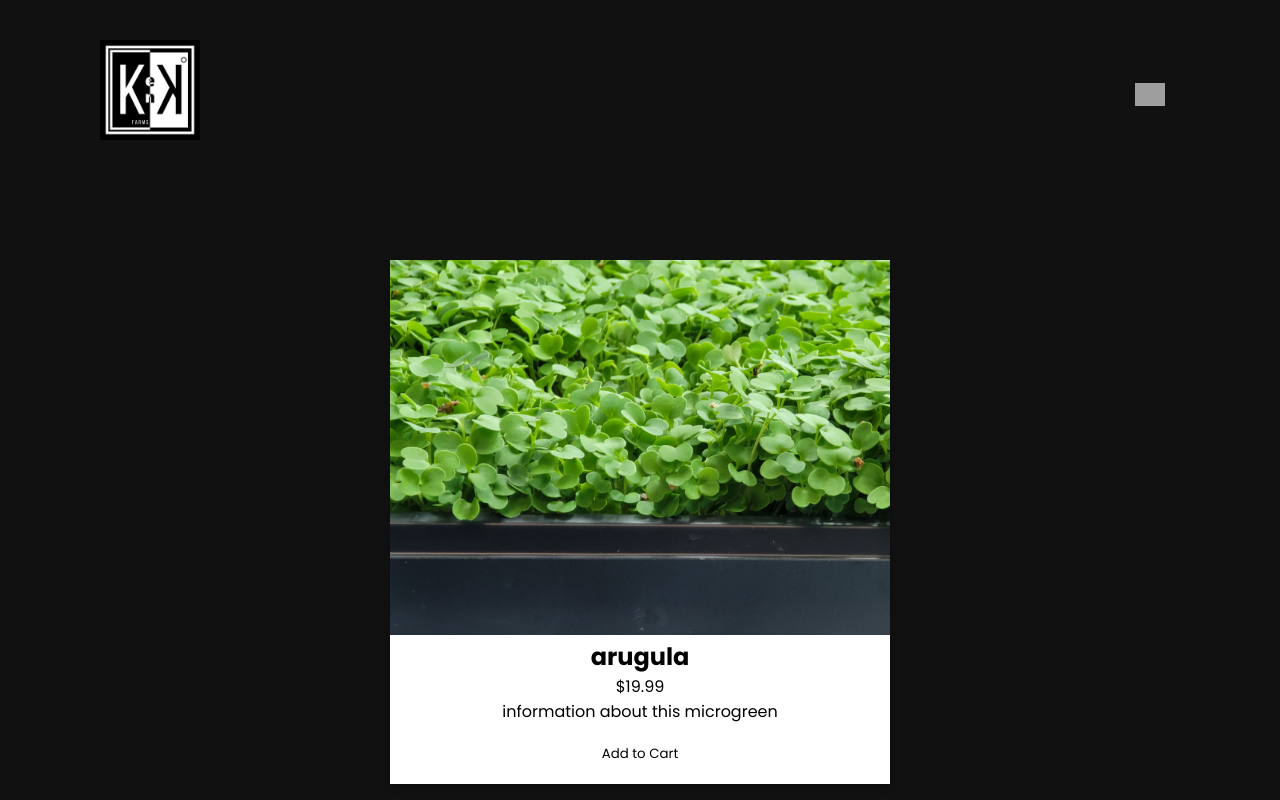
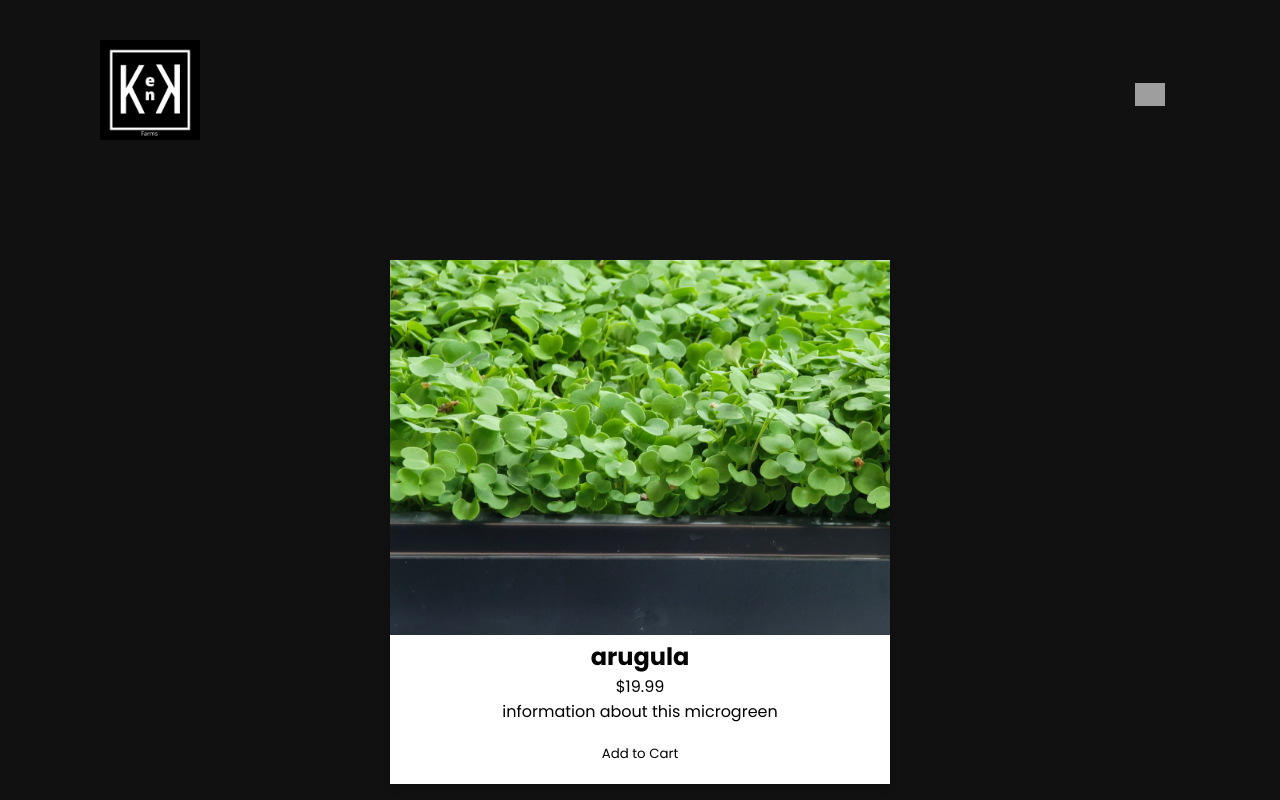
Before and after one commit to JimmyNagles/kenko, a website: page pages/grow.html in a window 1280 px wide. Shown: the top 800 px of the page. Drawn offline with Linux system fonts and the light colour scheme; grey boxes are pictures that could not be loaded.

Commit message:
nav and routes

```diff
--- a/pages/grow.html
+++ b/pages/grow.html
@@ -33,7 +33,11 @@
 
 
     <header>
-      <h2 class="logo" >   <img  width="100px" height="100px" src="../assets/Img/kenkofarms.jpeg"></h2>
+      <h2 class="logo" >
+        <a href="../index.html">
+          <img width="100px" height="100px"  src="../assets/Img/logo.jpeg">
+            </a>
+      </h2>
 
 
       <div class="toggle"></div>
```
Also changed, not shown: index.html (+4 -2 lines), pages/Contact.html (+3 -2 lines).
